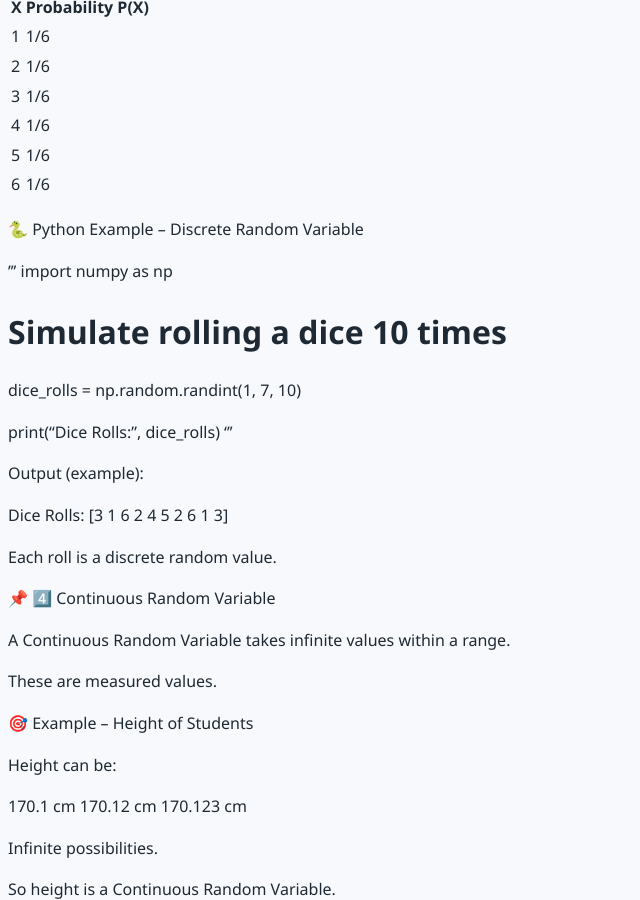
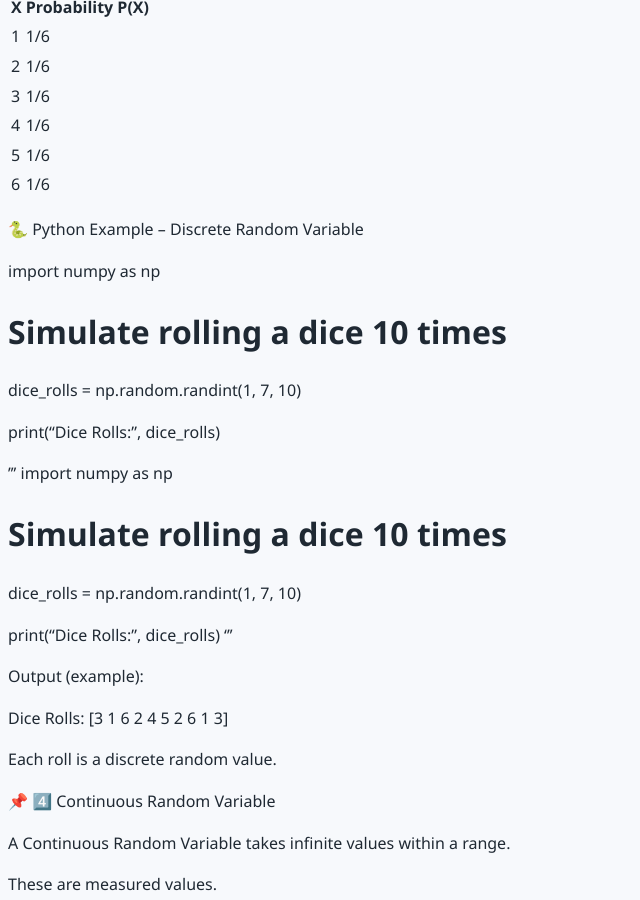
Before and after one commit to irshadvaza/irshadvaza.tech, a Jekyll site: the page built from learning-guides/statistics/06_random_variables.md, in a window 1280 px wide and 900 px high, scrolled down 1256 px. Shown: the whole window, without its empty margins (0-640 px from the left). Built offline with Jekyll 4.4.1, drawn with Linux system fonts in a browser that asks for light colours; our own code applies the rules of GitHub Pages for plain Markdown files.

Commit message:
Update 06_random_variables.md

```diff
--- a/learning-guides/statistics/06_random_variables.md
+++ b/learning-guides/statistics/06_random_variables.md
@@ -78,6 +78,15 @@ For a fair dice:
 
 
 🐍 Python Example – Discrete Random Variable
+
+import numpy as np
+
+# Simulate rolling a dice 10 times
+dice_rolls = np.random.randint(1, 7, 10)
+
+print("Dice Rolls:", dice_rolls)
+
+
 
 '''
 import numpy as np
```
